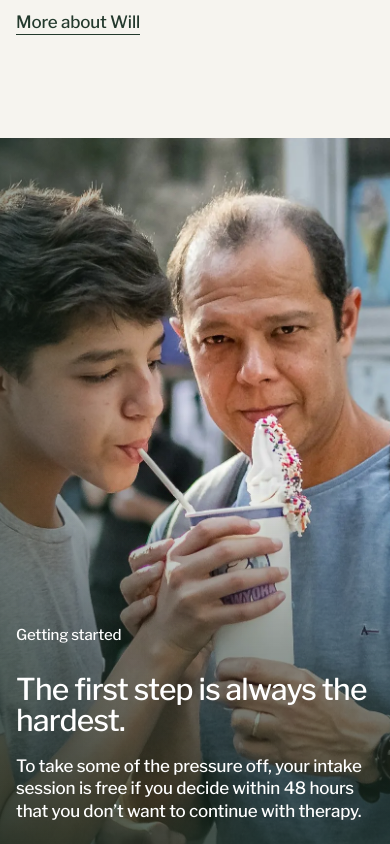
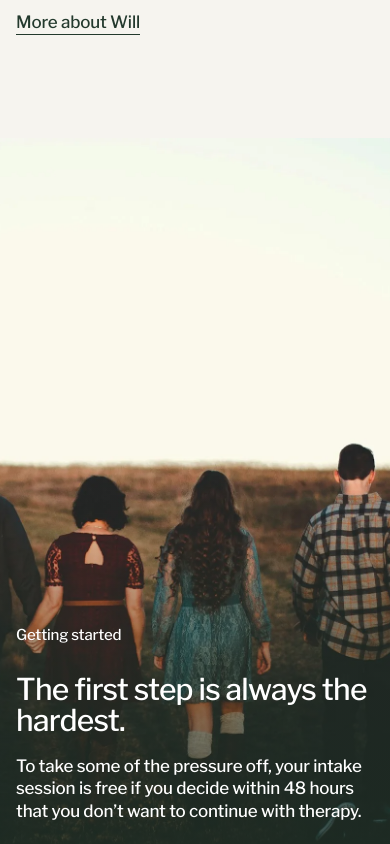
Before and after one commit to losmanzanos/william, a plain HTML site: page index.html in a window 390 px wide. Shown: the part 3300-4144 px from the top of the page. Drawn offline with nearby package versions, Linux system fonts and the light colour scheme; a web font is replaced by a local one.

Commit message:
Swap band photo to family walking at sunset

```diff
--- a/assets/site.css
+++ b/assets/site.css
@@ -94,8 +94,8 @@ a{color:inherit;text-decoration:none}
 
 /* band */
 .band{position:relative;height:92vh;min-height:560px;overflow:hidden;color:#fff}
-.band>img{position:absolute;inset:0;width:100%;height:100%;object-fit:cover;object-position:50% 30%}
-.band::after{content:"";position:absolute;inset:0;background:linear-gradient(0deg,rgba(26,44,34,.82) 0%,rgba(26,44,34,.45) 32%,rgba(26,44,34,0) 58%),linear-gradient(90deg,rgba(26,44,34,.45),rgba(26,44,34,0) 50%)}
+.band>img{position:absolute;inset:0;width:100%;height:100%;object-fit:cover;object-position:50% 50%}
+.band::after{content:"";position:absolute;inset:0;background:linear-gradient(0deg,rgba(26,44,34,.82) 0%,rgba(26,44,34,.45) 32%,rgba(26,44,34,0) 58%)}
 .band .in{position:relative;z-index:2;height:100%;align-content:end;padding-bottom:clamp(40px,7vw,90px)}
 .band .lab{grid-column:1;color:#fff}
 .band h2{grid-column:1/3;font:500 var(--s3)/1.05 var(--sans);letter-spacing:-.025em;margin:14px 0 18px}
@@ -190,7 +190,7 @@ footer .base{display:flex;justify-content:space-between;gap:16px;padding:14px va
   .mark .tag{text-align:left;margin:0}
   .mark .word{font-size:10.2vw}
   .intro .lab,.svc .head .lab,.about .lab,.band .lab,.phead .lab{margin-bottom:14px}
-  .band>img{object-position:32% 30%}
+  .band>img{object-position:55% 50%}
   .service .n{margin-bottom:8px}.service .d{margin-top:14px}
   .hover-image{display:none}
   .about .pic{max-width:420px;margin-bottom:30px}
--- a/index.html
+++ b/index.html
@@ -82,7 +82,7 @@
 </section>
 
 <section class="band" aria-labelledby="band-h">
-  <img src="assets/img/teen-and-dad.webp" alt="A teenage boy and his dad sharing an ice cream on a city sidewalk" width="2400" height="1600" loading="lazy">
+  <img src="assets/img/family-walking-sunset.webp" alt="A family of four walking together across a field at sunset" width="2400" height="1600" loading="lazy">
   <div class="in g">
     <p class="lab">Getting started</p>
     <h2 id="band-h">The first step is always the hardest.</h2>
```
Also changed, not shown: assets/img/family-walking-sunset.webp (added), assets/img/teen-and-dad.webp (deleted).
